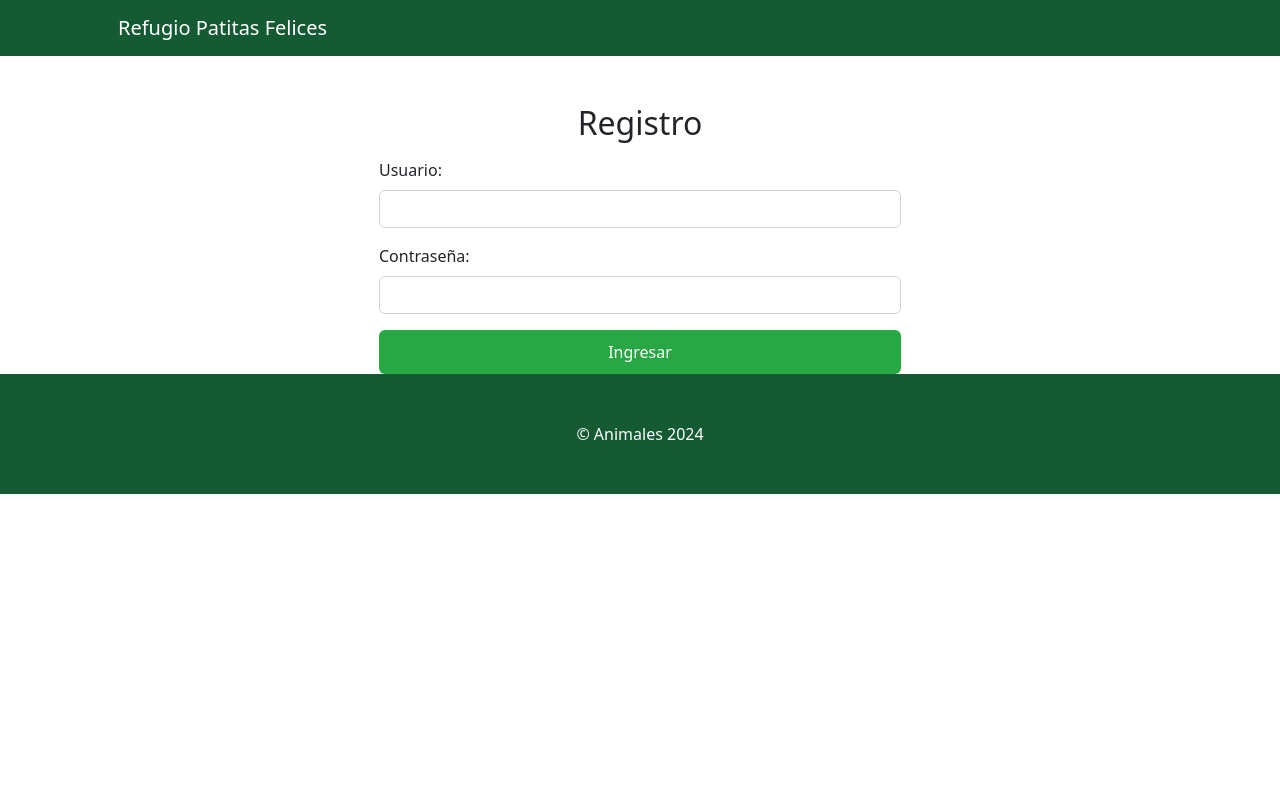
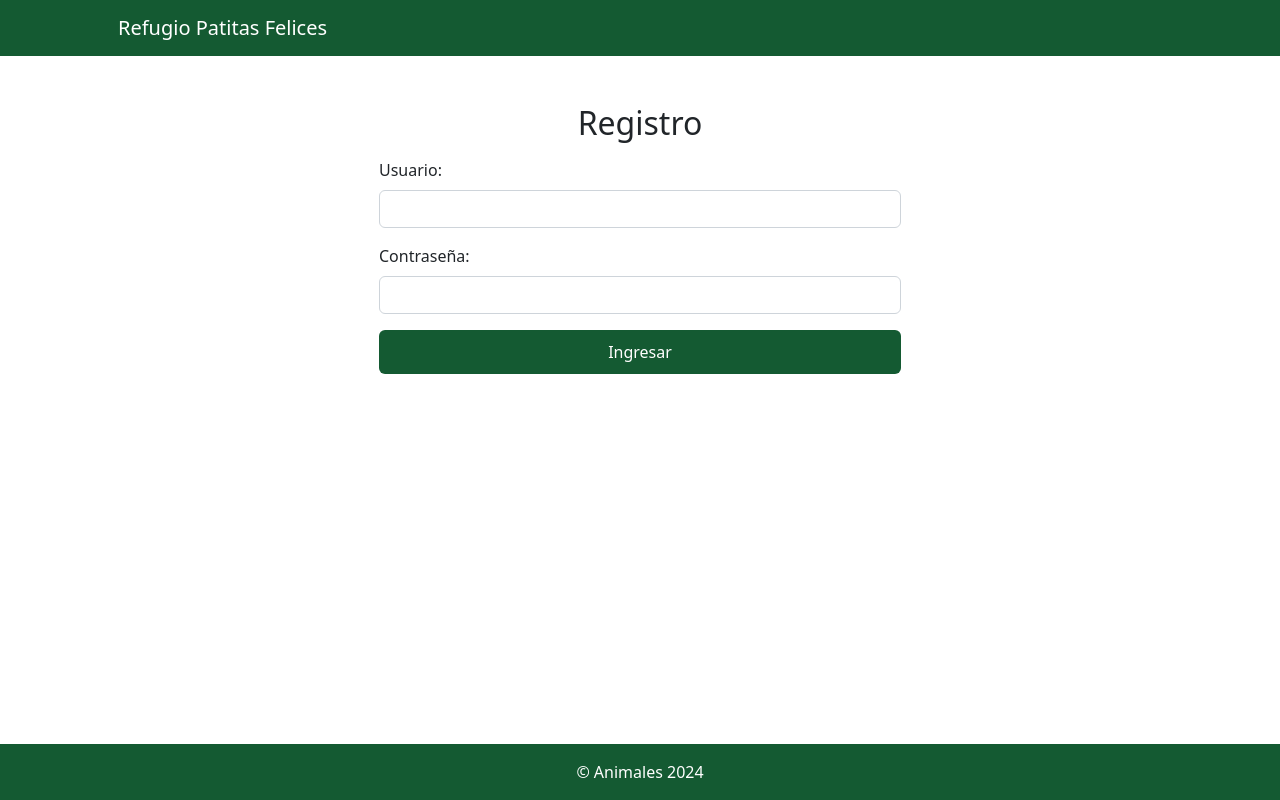
Before and after one commit to Marceutu/Proyecto, a Django app: page /registro/ in a window 1280 px wide. Run offline with Django 5.2, Linux system fonts and the light colour scheme; some libraries are stand-ins or nearby versions.

Commit message:
Arreglitos

```diff
--- a/App/templates/core/registro.html
+++ b/App/templates/core/registro.html
@@ -1,26 +1,45 @@
-{% load static %}
-
 <!DOCTYPE html>
 <html lang="es">
 <head>
+    {% load static %}
     <meta charset="utf-8" />
     <meta name="viewport" content="width=device-width, initial-scale=1, shrink-to-fit=no" />
     <title>Iniciar Sesión</title>
     <link rel="icon" type="image/x-icon" href="{% static 'core/assets/favicon.ico' %}"/>
     <link href="{% static 'core/css/styles.css' %}" rel="stylesheet" />
     <style>
+        /* Ajusta el fondo del navbar y el footer */
         .bg-dark {
             background-color: #145A32 !important;
         }
+
+        /* Botón con el mismo verde de los bordes */
         .btn-green {
-            background-color: #28a745;
+            background-color: #145A32;
             color: white;
             border: none;
             padding: 10px 20px;
             cursor: pointer;
         }
         .btn-green:hover {
-            background-color: #218838;
+            background-color: #0E3E22;
+        }
+
+        /* Mantener el footer abajo */
+        html, body {
+            height: 100%;
+        }
+        body {
+            display: flex;
+            flex-direction: column;
+        }
+        .container {
+            flex: 1;
+        }
+        footer {
+            position: relative;
+            bottom: 0;
+            width: 100%;
         }
     </style>
 </head>
@@ -30,6 +49,7 @@
         <a class="navbar-brand" href="#">Refugio Patitas Felices</a>
     </div>
 </nav>
+
 <div class="container px-4 px-lg-5">
     <h2 class="text-center mt-5">Registro</h2>
     <form method="POST" class="w-50 mx-auto mt-3">
@@ -44,11 +64,12 @@
         </div>
         <button type="submit" class="btn btn-green w-100">Ingresar</button>
     </form>
+</div>
 
-</div>
-<footer class="py-5 bg-dark text-white text-center">
+<footer class="py-3 bg-dark text-white text-center">
     <p class="m-0">© Animales 2024</p>
 </footer>
+
 <script src="https://cdn.jsdelivr.net/npm/bootstrap@5.2.3/dist/js/bootstrap.bundle.min.js"></script>
 <script src="{% static 'core/js/scripts.js' %}"></script>
 </body>
```
Also changed, not shown: App/templates/core/login.html (+22 -2 lines), db.sqlite3.
